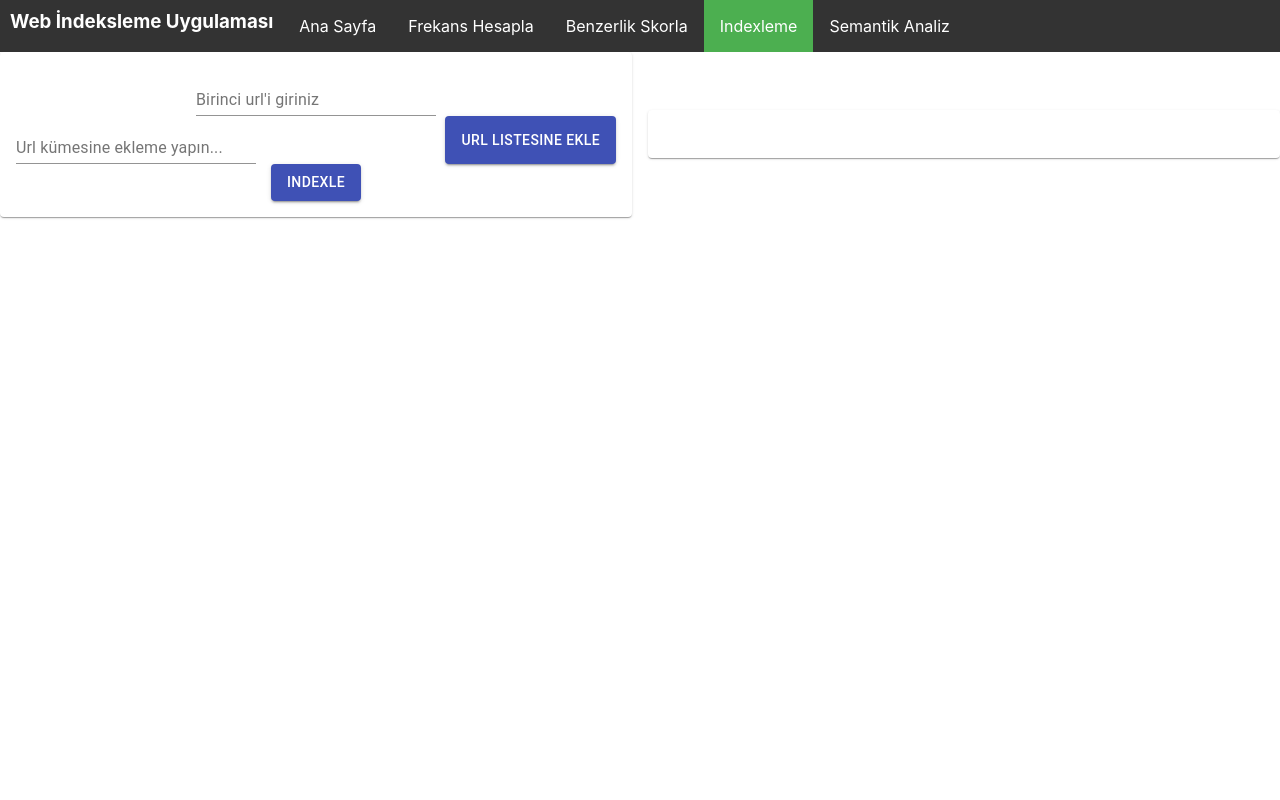
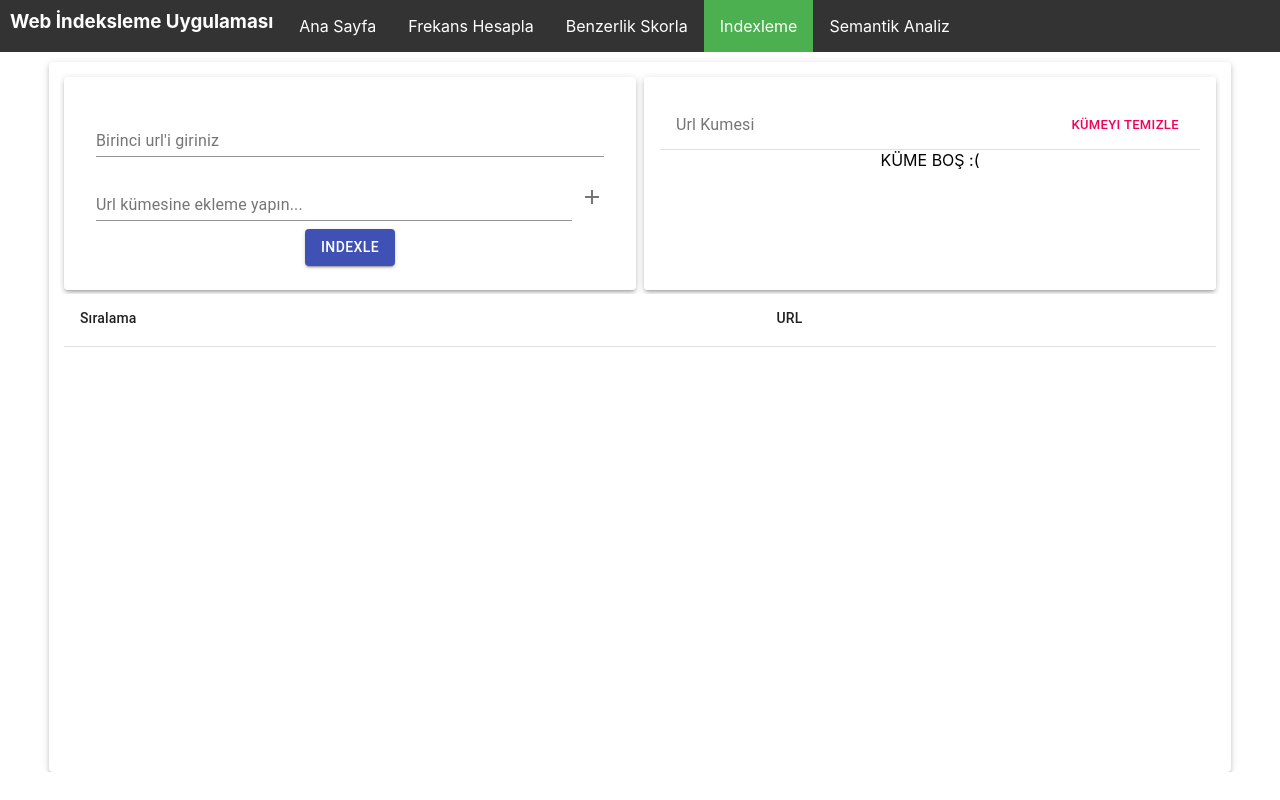
Before and after one commit to berkayefeozcan/Web-Indexing-Application, a React (Create React App) app in the folder web/: page /IndexerPage in a window 1280 px wide. Built offline with nearby package versions, Linux system fonts and the light colour scheme.

Commit message:
web tasarim eksiklik var

```diff
--- a/web/package.json
+++ b/web/package.json
@@ -4,6 +4,7 @@
   "private": true,
   "dependencies": {
     "@material-ui/core": "^4.11.3",
+    "@material-ui/icons": "^4.11.2",
     "@testing-library/jest-dom": "^5.11.9",
     "@testing-library/react": "^11.2.5",
     "@testing-library/user-event": "^12.8.3",
--- a/web/src/App.js
+++ b/web/src/App.js
@@ -40,25 +40,38 @@ function App() {
 
         {/* A <Switch> looks through its children <Route>s and
             renders the first one that matches the current URL. */}
+
+
         <Switch>
-          <Route path="/FreaquencyCalculatorPage" component={FreaquencyCalculatorPage} />
 
-          <Route path="/SimilarityCalculatorPage"  >
+        </Switch>
+        <Switch>
+          <div style={ styles.router}>
+            <Route path="/FreaquencyCalculatorPage" exact >
+              <FreaquencyCalculatorPage />
+            </Route >
+            <Route path="/SimilarityCalculatorPage" exact  >
               <SimilarityCalculatorPage />
             </Route>
-          <Route path="/IndexerPage"  >
+            <Route path="/IndexerPage" exact  >
               <IndexerPage />
             </Route>
-          <Route path="/SemanticAnalysPage"  >
+            <Route path="/SemanticAnalysPage" exact >
               <SemanticAnalysPage />
             </Route>
-          <Route path="/" component={HomePage} />
+            <Route path="/HomePage" exact><HomePage /></Route>
+          </div>
         </Switch>
       </div>
     </Router>
   );
 }
 const styles = {
+  router: {
+    display: 'flex',
+    justifyContent: 'center',
+    overflow:'hidden',
+  },
   ul: {
     listStyleType: 'none',
     margin: 0,
@@ -79,11 +92,11 @@ const styles = {
   active: {
     backgroundColor: '#4CAF50'
   },
-  header:{
+  header: {
     display: 'flex',
     color: 'white',
-    justfySelf:'center',
-    margin:10
-  }
+    justfySelf: 'center',
+    margin: 10
+  },
 }
 export default App;
--- a/web/src/screens/FreaquencyCalculatorPage.js
+++ b/web/src/screens/FreaquencyCalculatorPage.js
@@ -2,8 +2,6 @@ import React, { useState } from 'react';
 import {
   TextField,
   Button,
-  List,
-  ListItem,
   Table,
   TableBody,
   TableCell,
@@ -19,7 +17,7 @@ import api from '../functions/api';
 const FreaquencyCalculatorPage = (props) => {
   const [url, setUrl] = useState('');
   const [rows, setRows] = useState([]);
-  const[spinnerIsVisible,setSpinnerIsVisible] = useState(false);
+  const [spinnerIsVisible, setSpinnerIsVisible] = useState(false);
   const handleUrlChange = (event) => {
     setUrl(event.target.value);
   };
@@ -29,10 +27,10 @@ const FreaquencyCalculatorPage = (props) => {
     api.calculateFrequeny(url).then(data => {
       setSpinnerIsVisible(false);
       console.log(data);
-      if(data.message ==='OK'){
+      if (data.message === 'OK') {
 
         setRows(data.wordArray);
-      }else{
+      } else {
         setRows([]);
         alert("yanlis bir url girdiniz ya da bir sorunla karsilasildi")
       }
@@ -40,9 +38,9 @@ const FreaquencyCalculatorPage = (props) => {
   }
 
   return (
-    <>
-      <List>
-        <ListItem style={styles.wrapper}>
+    <Paper
+      style={stylesIn.mainContainer} >
+      <div style={{ ...styles.wrapper, marginBottom: 10 }}>
         <TextField
           style={{ width: '50%' }}
           id="standard-name"
@@ -57,10 +55,11 @@ const FreaquencyCalculatorPage = (props) => {
         >
           Frekans Hesapla
           </Button>
-        </ListItem>
-        <ListItem>
+      </div>
+      {spinnerIsVisible && <CircularProgress style={{ display: 'flex', justifySelf: 'center', alignSelf: 'center' }} />}
+      <div style={stylesIn.table}>
 
-          <TableContainer TableContainercomponent={Paper} style={styles.wrapper}>
+        <TableContainer TableContainercomponent={Paper}>
           <Table aria-label="simple table">
 
             <TableHead>
@@ -70,7 +69,6 @@ const FreaquencyCalculatorPage = (props) => {
               </TableRow>
             </TableHead>
             <TableBody>
-                { spinnerIsVisible && <CircularProgress style={{display:'flex',justifySelf:'center', alignSelf:'center'}}/>}
               {rows.map((row) => (
                 <TableRow key={row[0]}>
                   <TableCell component="th" scope="row">
@@ -82,15 +80,29 @@ const FreaquencyCalculatorPage = (props) => {
             </TableBody>
           </Table>
         </TableContainer>
-        </ListItem>
-      </List>
-    </>
+      </div>
+    </Paper>
   );
 
 }
-const stylesIn ={
-  table:{
-    height:window.innerHeight*0.7
+const stylesIn = {
+  mainContainer:{
+    display: 'flex',
+    flexDirection: 'column',
+    width: '70%',
+    position: 'relative',
+    height: (window.innerHeight - 120),
+    marginTop: 10,
+    padding: 15,
+    overflow: 'hidden',
+    justifyContent: 'center'
+  },
+  table: {
+    display: 'flex',
+    height: '100%',
+    overflow: 'auto',
+    width: '100%',
+    justifyContent: 'center'
   }
 
 };
--- a/web/src/screens/IndexerPage.js
+++ b/web/src/screens/IndexerPage.js
@@ -7,10 +7,22 @@ import {
     Grid,
     Paper,
     CircularProgress,
-    Typography
+    Typography,
+    ListItemSecondaryAction,
+    Divider,
+    ListItemText,
+    Table,
+    TableBody,
+    TableCell,
+    TableContainer,
+    TableHead,
+    TableRow,
 } from '@material-ui/core';
 import { makeStyles } from '@material-ui/core/styles';
 import api from '../functions/api';
+import DeleteIcon from '@material-ui/icons/Delete';
+import AddIcon from '@material-ui/icons/Add';
+import IconButton from '@material-ui/core/IconButton';
 const useStyles = makeStyles((theme) => ({
     root: {
         flexGrow: 1,
@@ -19,6 +31,7 @@ const useStyles = makeStyles((theme) => ({
         padding: theme.spacing(2),
         textAlign: 'center',
         color: theme.palette.text.secondary,
+        overflow: 'auto'
     },
 }));
 const IndexerPage = props => {
@@ -27,7 +40,7 @@ const IndexerPage = props => {
     const [url2, setUrl2] = useState('');
     const [result, setResult] = useState({});
     const [spinnerIsVisible, setSpinnerIsVisible] = useState(false);
-    const [urlSet,setUrlSet] = useState([]);
+    const [urlSet, setUrlSet] = useState([]);
 
     const handleUrl1Change = (event) => {
         setUrl1(event.target.value);
@@ -35,52 +48,86 @@ const IndexerPage = props => {
     const handleUrl2Change = (event) => {
         setUrl2(event.target.value);
     };
-    const handleAddList=()=>{
-        setUrlSet((arr)=>[...arr,url2])
+    const handleAddList = () => {
+        if (url2.includes('http') && !urlSet.includes(url2) && url1 != url2) {
+
+            setUrlSet((arr) => [...arr, url2])
+            setUrl2('')
+        } else {
+            alert('link yanlis veya link zaten url kumesinde')
+        }
 
     }
-    const clearTextField=(event)=>{
-        event.target.value=''
+    const handleDeleteList = (url) => {
+        var newArr = [...urlSet];
+        const index = newArr.indexOf(url);
+        if (index > -1) {
+            newArr.splice(index, 1);
         }
-    const handleRequest=()=>{
+        setUrlSet(newArr)
+
+    }
+    const clearList = () => setUrlSet([]);
+
+    const handleRequest = () => {
+
         setSpinnerIsVisible(true);
-        var jsonObject ={
-            baseUrl:url1,
-            urlSet:urlSet
+        var jsonObject = {
+            baseUrl: url1,
+            urlSet: urlSet
         }
-        api.indexWebSite(jsonObject).then((data)=>{
+        if (url1.includes('http') && urlSet.length > 0) {
+            api.indexWebSite(jsonObject).then((data) => {
+                setUrl1('')
+                setUrlSet([])
+                setSpinnerIsVisible(false);
                 console.log(data)
             })
         }
+        else if (urlSet.length === 0) {
+            alert('Url kumesi bos olamaz')
+        }
+        else {
+            alert('Lutfen dogru bir link giriniz')
+        }
+    }
     return (
-        <Grid container spacing={2} style={styles.mainWrapper}>
-            <Grid item xs={6}>
-                <Paper className={classes.paper}>
+        <Paper elevation={3} style={styles.mainContainer}>
+            <Grid container spacing={1} style={styles.mainWrapper}>
+                <Grid item xs={6} style={{ height: '100%' }}>
+                    <Paper elevation={3} className={classes.paper}>
+                        <List>
+                            <ListItem>
+
                                 <TextField
-                        style={{ width: '40%' }}
+                                    style={{ width: '100%' }}
                                     id="standard-name"
                                     label="Birinci url'i giriniz"
                                     value={url1}
                                     onChange={handleUrl1Change}
                                 />
-                    <div style={{ display: 'flex', flexDirection: 'row', justifyContent: 'space-between',width:'100%' }}>
+                            </ListItem>
+                            <ListItem style={{ display: 'flex', flexDirection: 'row', width: '100%' }}>
 
                                 <TextField
-                            onClick={clearTextField}
-                            style={{ width: '40%' }}
+                                    style={{ width: '100%' }}
                                     id="standard-name"
                                     label="Url kümesine ekleme yapın..."
                                     value={url2}
                                     onChange={handleUrl2Change}
                                 />
-                        <Button
-                            variant="contained"
+
+                                <ListItemSecondaryAction>
+                                    <IconButton
+                                        edge="end"
+                                        aria-label="delete"
                                         onClick={handleAddList}
-                            color="primary"
                                     >
-                            Url Listesine Ekle
-                        </Button>
-                    </div>
+                                        <AddIcon />
+                                    </IconButton>
+                                </ListItemSecondaryAction>
+                            </ListItem>
+
                             <Button
                                 variant="contained"
                                 onClick={handleRequest}
@@ -88,30 +135,116 @@ const IndexerPage = props => {
                             >
                                 Indexle
                         </Button>
+                        </List>
                     </Paper>
                 </Grid>
 
-            <Grid item xs={6}>
-                <Paper className={classes.paper}>
-                    <List>
-                        {urlSet.map((url,i)=>{
-                            return(
-                                <ListItem key={i}>
-                                    <Typography>{url}</Typography>
+                <Grid item xs={6} style={{ height: '100%' }}>
+                    <Paper elevation={3} className={classes.paper} style={{ height: '85%' }}>
+                        <List style={{ height: '100%' }} >
+                            <ListItem key={0}>
+                                <ListItemText primary={"Url Kumesi"} />
+                                <ListItemSecondaryAction>
+                                    <Button
+                                        color='secondary'
+                                        aria-label="delete"
+                                        size='small'
+                                        onClick={clearList}
+
+                                    >
+                                        Kümeyi Temizle
+                                    </Button>
+                                </ListItemSecondaryAction>
                             </ListItem>
+                            <Divider />
+                            {urlSet.map((url, i) => {
+                                return (
+                                    <>
+                                        <ListItem key={i + 1}>
+                                            <ListItemText style={{ overflow: 'hidden' }} primary={<a href={url}>{url}</a>} />
+                                            <ListItemSecondaryAction>
+                                                <IconButton
+                                                    edge="end"
+                                                    aria-label="delete"
+                                                    onClick={() => { handleDeleteList(url) }}
+                                                >
+                                                    <DeleteIcon color='secondary' />
+                                                </IconButton>
+                                            </ListItemSecondaryAction>
+                                        </ListItem>
+                                        <Divider />
+                                    </>
                                 )
                             })}
+                            {urlSet.length == 0 &&
+                                <div style={{ display: 'flex', justifyContent: 'center' }}>
+                                    <span style={{ color: 'MenuText' }}>KÜME BOŞ :(</span>
+                                </div>
+
+                            }
                         </List>
                     </Paper>
                 </Grid>
             </Grid>
+            {spinnerIsVisible &&
+                <ListItem style={{ display: 'flex', justifyContent: 'center' }} >
+
+                    <CircularProgress />
+
+                </ListItem>
+            }
+            <div style={styles.table}>
+
+                <TableContainer TableContainercomponent={Paper}>
+                    <Table aria-label="simple table">
+
+                        <TableHead>
+                            <TableRow>
+                                <TableCell>Sıralama</TableCell>
+                                <TableCell >URL</TableCell>
+                            </TableRow>
+                        </TableHead>
+                        <TableBody>
+                            {/* {rows.map((row) => (
+                                <TableRow key={row[0]}>
+                                    <TableCell component="th" scope="row">
+                                        {row[0]}
+                                    </TableCell>
+                                    <TableCell align="right">{row[1]}</TableCell>
+                                </TableRow>
+                            ))} */}
+                        </TableBody>
+                    </Table>
+                </TableContainer>
+            </div>
+        </Paper>
     );
 }
 const styles = {
     mainWrapper: {
         display: 'flex',
         justifyContent: 'center',
-        alignItems: 'center'
+        alignItems: 'center',
+        maxHeight: '40%',
+        overflow: 'hidden'
+    },
+    mainContainer: {
+        display: 'flex',
+        flexDirection: 'column',
+        width: '90%',
+        position: 'relative',
+        height: (window.innerHeight - 120),
+        marginTop: 10,
+        padding: 15,
+        overflow: 'hidden',
+
+    },
+    table: {
+        display: 'flex',
+        maxHeight: '55%',
+        overflow: 'auto',
+        width: '100%',
+        justifyContent: 'center'
       }
 }
 export default IndexerPage;
--- a/web/src/screens/SimilarityCalculatorPage.js
+++ b/web/src/screens/SimilarityCalculatorPage.js
@@ -15,7 +15,7 @@ import {
   Typography,
   Grid
 } from '@material-ui/core';
-import styles from '../styles';
+
 import api from '../functions/api';
 import { makeStyles } from '@material-ui/core/styles';
 const useStyles = makeStyles((theme) => ({
@@ -28,7 +28,7 @@ const useStyles = makeStyles((theme) => ({
     color: theme.palette.text.secondary,
   },
 }));
-const initialData ={ similarityScore: {score:''} ,url1Keywords:[],url2Keywords:[]}
+const initialData = { similarityScore: { score: '' }, url1Keywords: [], url2Keywords: [] }
 const SimilarityCalculatorPage = (props) => {
   const classes = useStyles();
   const [url1, setUrl1] = useState('');
@@ -54,16 +54,16 @@ const SimilarityCalculatorPage = (props) => {
       }
     });
   };
-  const KeywordList =props =>{
-    return(
+  const KeywordList = props => {
+    return (
       <>
         <Typography component='h5' variant='h5' color='textPrimary'>{props.title}</Typography>
         <List>
-        {props.keywordArr.map((keywords,i)=>{
-          return(
+          {props.keywordArr.map((keywords, i) => {
+            return (
               <ListItem>
                 {
-                <Typography>{`${keywords[0]}: ${keywords[1][0]}`}</Typography>
+                  <Typography color="textPrimary">{`${keywords[0]}: ${keywords[1][0]}`}</Typography>
                 }
               </ListItem>
             )
@@ -73,44 +73,58 @@ const SimilarityCalculatorPage = (props) => {
     )
   }
   return (
-    <Grid container spacing={2}>
-      <Grid item xs={12}>
+    <Paper elevation={3} style={styles.mainContainer}>
+      <Grid container spacing={2} style={{ display:'flex',justifyContent:'center' }}>
+        <Grid item xs={12} >
+          <List style={{width:'100%',display:'flex',flexDirection:'column',alignContent:'center'}}>
+            <ListItem>
+
               <TextField
-          style={{ width: '40%' }}
+                style={{ width: '100%' }}
                 id="standard-name"
                 label="Birinci url'i giriniz"
                 value={url1}
                 onChange={handleUrl1Change}
               />
+            </ListItem>
+            <ListItem>
 
               <TextField
-          style={{ width: '40%' }}
+                style={{ width: '100%' }}
                 id="standard-name"
                 label="İkinci url'i giriniz"
                 value={url2}
                 onChange={handleUrl2Change}
               />
+            </ListItem>
+            <ListItem style={{display:'flex',justifyContent:'center'}} >
+
               <Button
                 variant="contained"
                 onClick={handleCalculateSimilarity}
                 color="primary"
+                size={'small'}
+
               >
                 Benzerlik Hesapla
               </Button>
+            </ListItem>
+          </List>
+          {spinnerIsVisible &&
+          <ListItem style={{display:'flex',justifyContent:'center'}} >
+
+              <CircularProgress />
+
+          </ListItem>
+          }
         </Grid>
-      <ListItem>
-        {spinnerIsVisible &&
-          <div>
-            <CircularProgress style={{ display: 'flex', justifySelf: 'center', alignSelf: 'center' }} />
 
-          </div>
-        }
           <Typography variant="h4" component="h6" color='textPrimary' >{`Benzerlik Skoru : ${result.similarityScore.score}`}</Typography>
-      </ListItem>
+
 
         <Grid container spacing={2}>
           <Grid item xs={6}>
-            <Paper className={classes.paper}>
+            <Paper variant="outlined" className={classes.paper}>
               <KeywordList
                 keywordArr={result.url1Keywords}
                 title='Anahtar kelimeler 1'
@@ -118,7 +132,7 @@ const SimilarityCalculatorPage = (props) => {
             </Paper>
           </Grid>
           <Grid item xs={6}>
-            <Paper className={classes.paper}>
+            <Paper  variant="outlined" className={classes.paper}>
               <KeywordList
                 keywordArr={result.url2Keywords.slice(-5)}
                 title='Anahtar kelimeler 2'
@@ -129,6 +143,20 @@ const SimilarityCalculatorPage = (props) => {
 
 
       </Grid>
+    </Paper>
   );
 };
+const styles = {
+  mainContainer: {
+    display: 'flex',
+    flexDirection: 'column',
+    width: '70%',
+    position: 'relative',
+    height: (window.innerHeight - 120),
+    marginTop: 10,
+    padding: 15,
+    overflow: 'hidden',
+
+  }
+}
 export default SimilarityCalculatorPage;
```
Also changed, not shown: 2 other files (tests, documents, lock files or other folders). Lines whose indentation alone changed are shown as unchanged.
